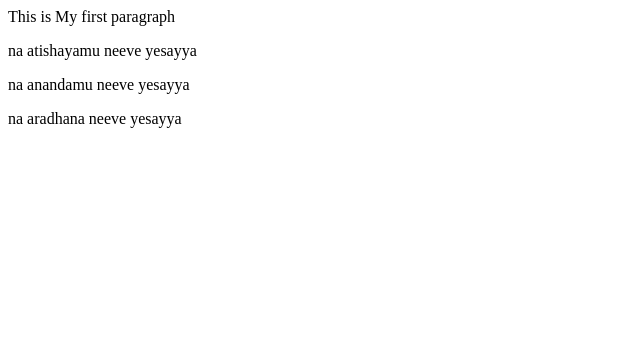
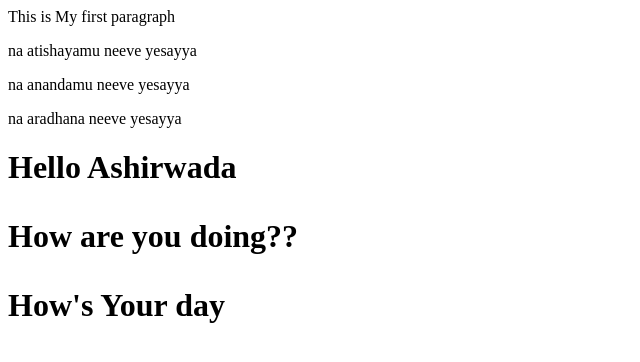
Before and after one commit to Ashirwadavijaykumar/First-Repo, a plain HTML site: page index.html in a window 1280 px wide. Shown: the whole page, without its empty margins (0-640 px from the left). Drawn offline with Linux system fonts and the light colour scheme.

Commit message:
Commit this messege

```diff
--- a/index.html
+++ b/index.html
@@ -5,3 +5,8 @@
 <p>na anandamu neeve yesayya</p>
 
 <p>na aradhana neeve yesayya</p>
+
+<h1>Hello Ashirwada
+    <p>How are you doing??</p>
+    <p>How's Your day</p>
+</h1>
```
